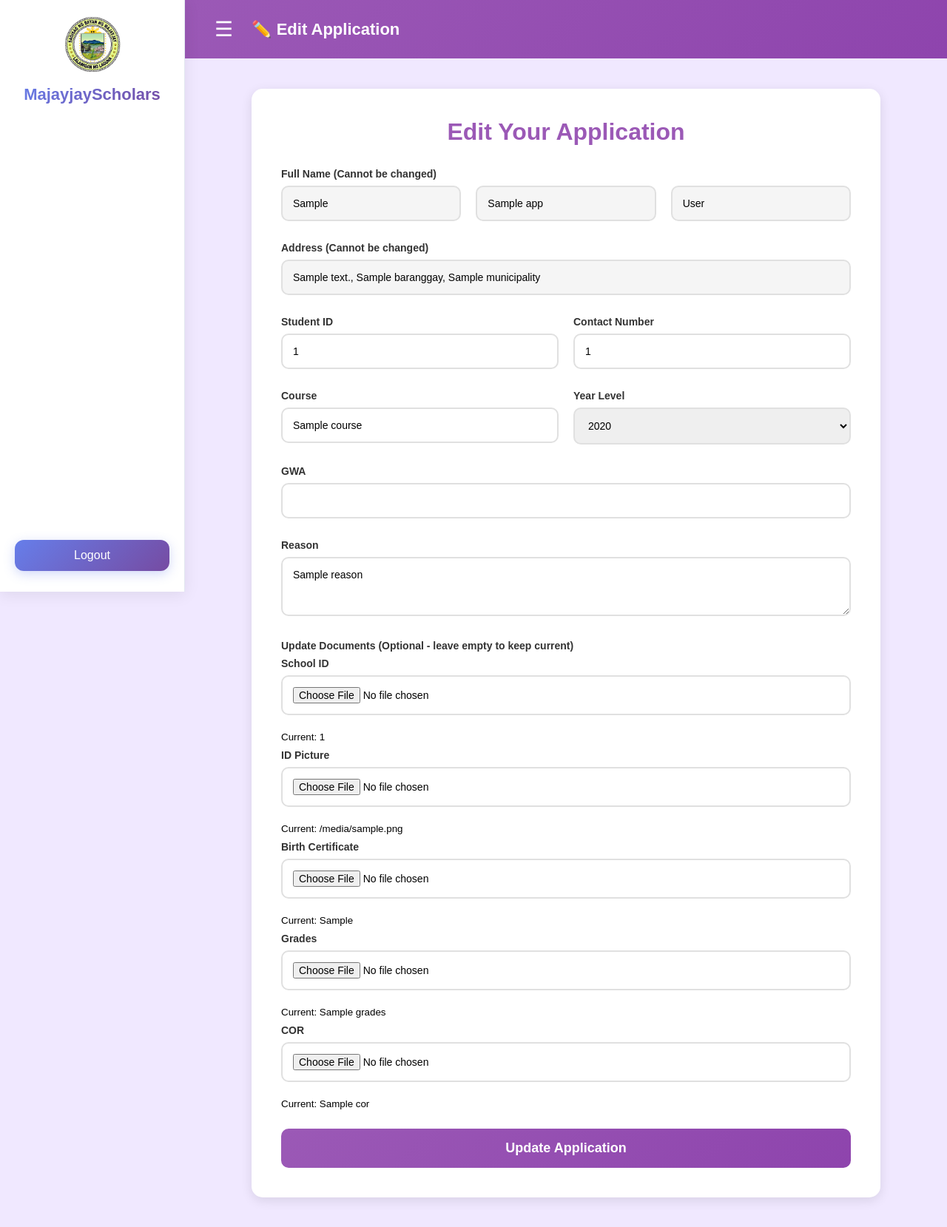
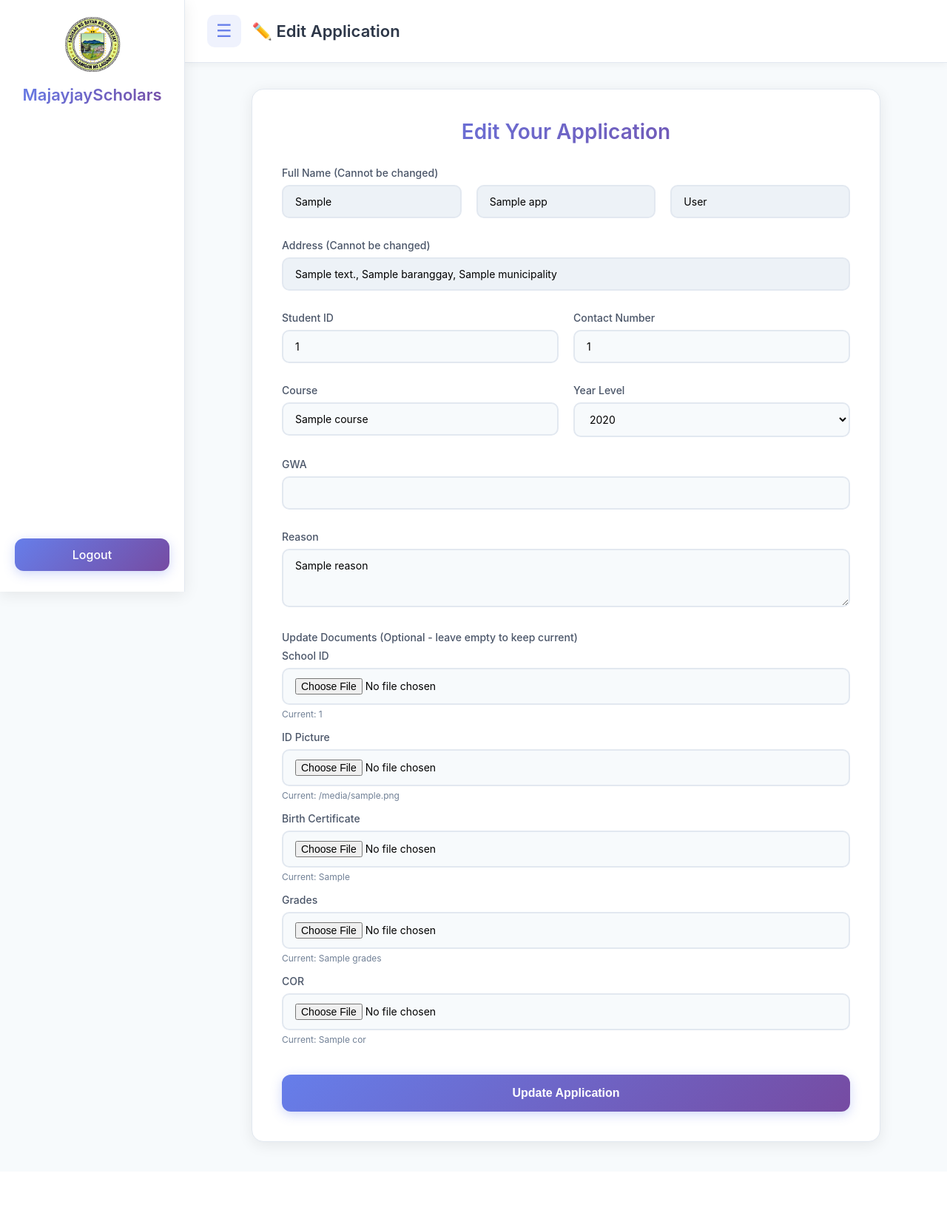
Before and after one commit to reneerosetuason/Majayjay-Scholars, a Flask app: template templates/student/edit_application.html in a window 1280 px wide. Shown: the whole page at 74% size. After the commit the page ends 1555 px from the top, so only its background shows below. Run offline with Flask 3, Linux system fonts and the light colour scheme; the template is opened without the code that fills it: most values are stand-ins (such as "Sample title", 1, 10 or a date in 2020).

Commit message:
final css

```diff
--- a/templates/student/edit_application.html
+++ b/templates/student/edit_application.html
@@ -5,26 +5,27 @@
 <title>Edit Application</title>
 <style>
     * { margin: 0; padding: 0; box-sizing: border-box; }
-    body { font-family: 'Poppins', sans-serif; background-color: #f0e8ff; }
+    body { font-family: 'Inter', sans-serif; background: #f7fafc; }
 
-    .navbar { position: fixed; left: 250px; top: 0; right: 0; background: linear-gradient(135deg, #9b59b6 0%, #8e44ad 100%); color: white; padding: 18px 30px; font-size: 22px; font-weight: bold; z-index: 900; transition: left 0.3s ease; display: flex; align-items: center; gap: 15px; }
+    .navbar { position: fixed; left: 250px; top: 0; right: 0; background: white; color: #2d3748; padding: 20px 30px; font-size: 22px; font-weight: 600; z-index: 900; transition: left 0.3s ease; display: flex; align-items: center; gap: 15px; box-shadow: 0 2px 10px rgba(0,0,0,0.05); border-bottom: 1px solid #e2e8f0; }
     .sidebar.hide ~ .navbar { left: 0; }
-    .toggle-btn { background: transparent; border: none; font-size: 28px; color: white; cursor: pointer; padding: 5px 10px; border-radius: 6px; transition: 0.3s; }
-    .toggle-btn:hover { background: rgba(255,255,255,0.2); }
+    .toggle-btn { background: rgba(102, 126, 234, 0.1); border: none; font-size: 24px; color: #667eea; cursor: pointer; padding: 8px 12px; border-radius: 10px; transition: all 0.3s; }
+    .toggle-btn:hover { background: rgba(102, 126, 234, 0.2); transform: translateY(-2px); }
 
     .content { margin-left: 250px; margin-top: 80px; padding: 40px 30px; transition: margin-left 0.3s ease; min-height: calc(100vh - 80px); }
     .sidebar.hide ~ .content { margin-left: 0; }
 
-    .form-card { background: white; padding: 40px; border-radius: 15px; max-width: 850px; margin: auto; box-shadow: 0 4px 15px rgba(0,0,0,0.1); }
-    h2 { text-align: center; color: #9b59b6; font-size: 32px; margin-bottom: 30px; }
-    label { font-weight: 600; margin: 8px 0; display: block; color: #333; font-size: 14px; }
-    input, select, textarea { width: 100%; padding: 14px; border: 2px solid #e0e0e0; border-radius: 10px; margin-bottom: 20px; font-family: 'Poppins', sans-serif; font-size: 14px; transition: 0.3s; }
-    input:focus, select:focus, textarea:focus { outline: none; border-color: #9b59b6; box-shadow: 0 0 0 3px rgba(155, 89, 182, 0.1); }
+    .form-card { background: white; padding: 40px; border-radius: 16px; max-width: 850px; margin: auto; box-shadow: 0 4px 20px rgba(0,0,0,0.08); border: 1px solid #e2e8f0; }
+    h2 { text-align: center; background: linear-gradient(135deg, #667eea 0%, #764ba2 100%); -webkit-background-clip: text; -webkit-text-fill-color: transparent; background-clip: text; font-size: 28px; margin-bottom: 30px; font-weight: 600; }
+    label { font-weight: 500; margin: 8px 0; display: block; color: #4a5568; font-size: 14px; }
+    input, select, textarea { width: 100%; padding: 12px 16px; border: 2px solid #e2e8f0; border-radius: 10px; margin-bottom: 20px; font-family: 'Inter', sans-serif; font-size: 14px; transition: all 0.3s; background: #f7fafc; }
+    input:focus, select:focus, textarea:focus { outline: none; border-color: #667eea; background: white; box-shadow: 0 0 0 3px rgba(102, 126, 234, 0.1); }
     .form-row { display: flex; gap: 20px; }
     .form-row div { flex: 1; }
-    .submit-btn { width: 100%; padding: 16px; background: linear-gradient(135deg, #9b59b6 0%, #8e44ad 100%); color: white; border: none; border-radius: 10px; font-size: 18px; font-weight: 600; cursor: pointer; margin-top: 25px; transition: all 0.3s; }
-    .submit-btn:hover { transform: translateY(-2px); box-shadow: 0 8px 20px rgba(155, 89, 182, 0.4); }
-    .readonly { background-color: #f5f5f5; }
+    .submit-btn { width: 100%; padding: 16px; background: linear-gradient(135deg, #667eea 0%, #764ba2 100%); color: white; border: none; border-radius: 12px; font-size: 16px; font-weight: 600; cursor: pointer; margin-top: 25px; transition: all 0.3s; box-shadow: 0 4px 15px rgba(102, 126, 234, 0.3); }
+    .submit-btn:hover { transform: translateY(-2px); box-shadow: 0 6px 20px rgba(102, 126, 234, 0.4); }
+    .readonly { background-color: #edf2f7; cursor: not-allowed; }
+    small { color: #718096; font-size: 12px; display: block; margin-top: -15px; margin-bottom: 15px; }
 </style>
 </head>
 <body>
```
